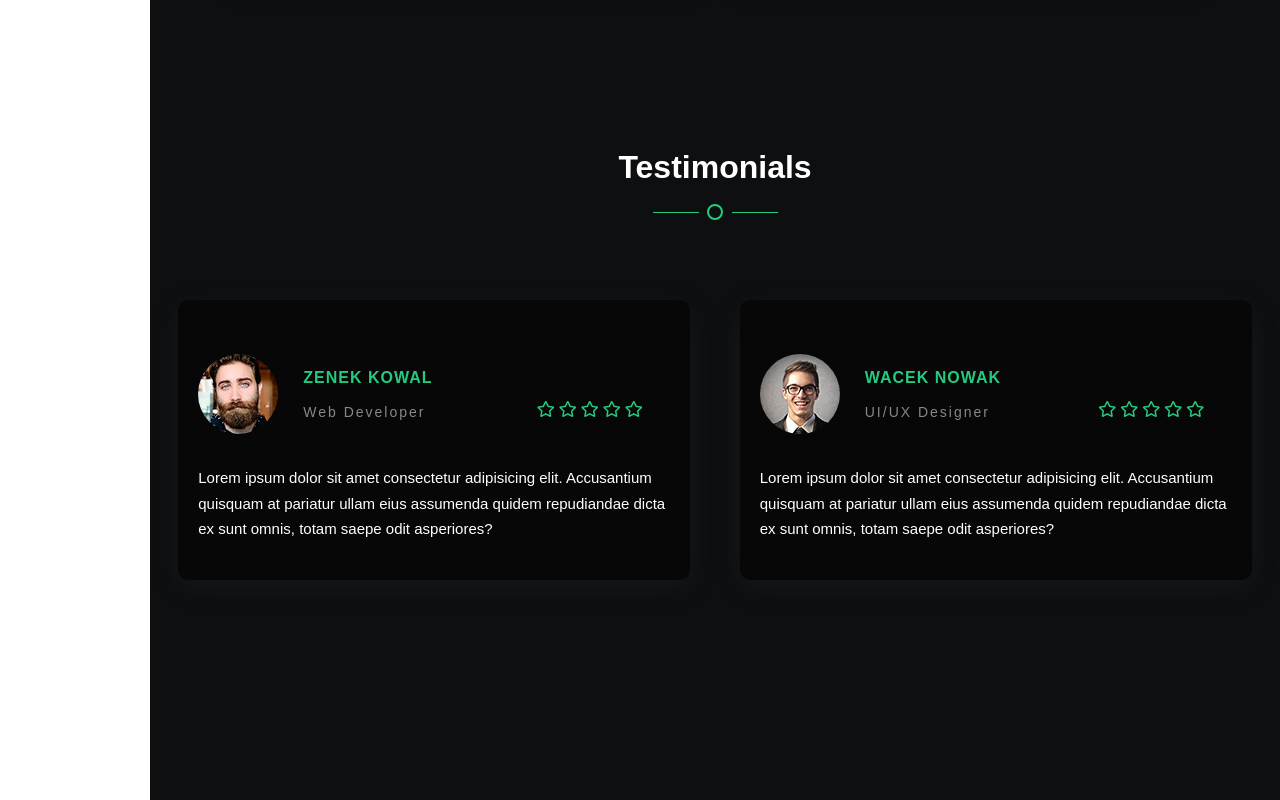
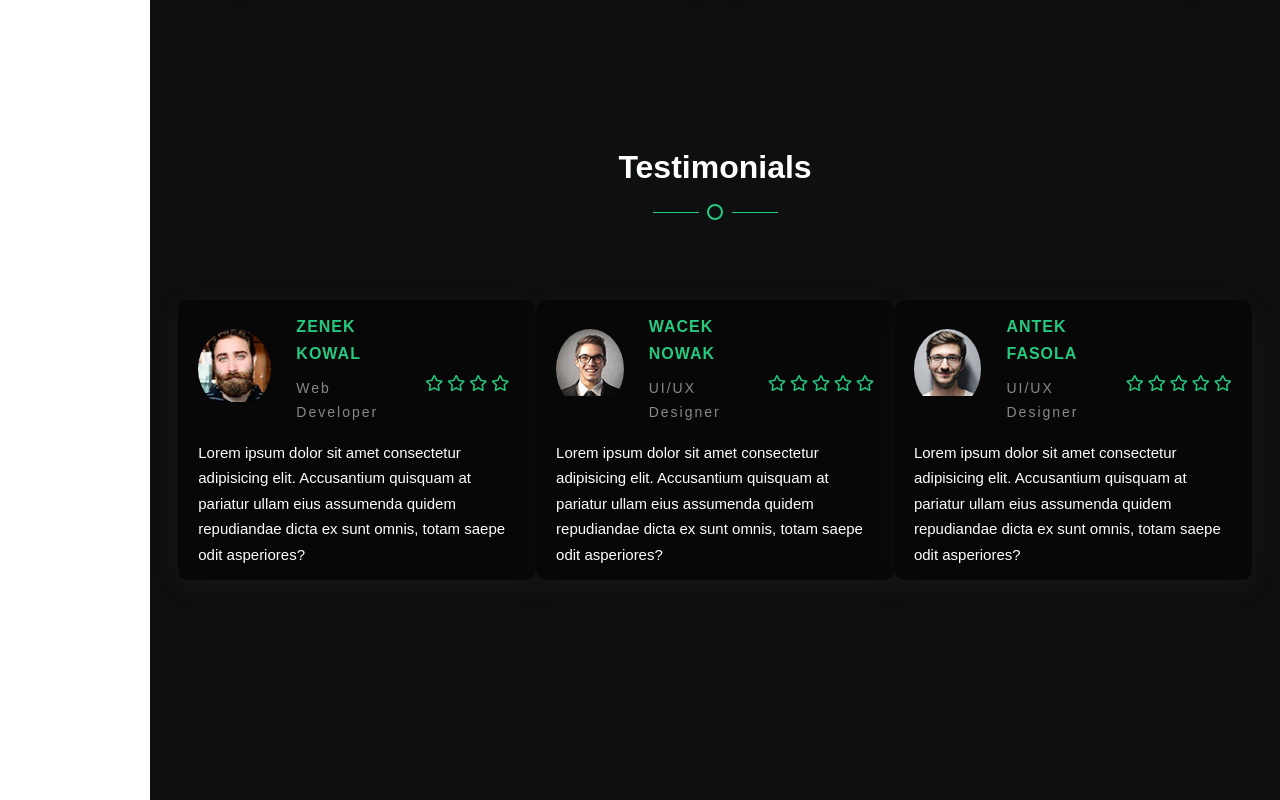
Before and after one commit to radekwilk/portfolio-front-end, a website: page index.html in a window 1280 px wide. Shown: the part 1960-2760 px from the top of the page. Drawn offline with nearby package versions, Linux system fonts and the light colour scheme.

Commit message:
add 3rd testimonial card

```diff
--- a/index.html
+++ b/index.html
@@ -401,9 +401,6 @@
               <li>
                 <i class="far fa-star"></i>
               </li>
-              <li>
-                <i class="far fa-star"></i>
-              </li>
             </ul>
           </div>
           <p class="about-testimonials-card-text">
@@ -450,6 +447,45 @@
           </p>
         </div>
         <!-- End of single testimonial card -->
+        <!-- Single testimonial card -->
+        <div class="about-testimonials-card">
+          <div class="about-testimonials-card-details">
+            <div class="about-testimonials-card-details-img">
+              <img src="img/testimonial-3.jpg" alt="Wacek Nowak">
+            </div>
+            <!-- container holding name and job title -->
+            <div class="about-testimonials-card-details-person">
+              <h4 class="about-testimonials-card-details-person-name">
+                Antek Fasola
+              </h4>
+              <p class="about-testimonials-card-details-person-title">
+                UI/UX Designer
+              </p>
+            </div>
+            <!-- Containers holding stars rating -->
+            <ul class="about-testimonials-card-details-rating">
+              <li>
+                <i class="far fa-star"></i>
+              </li>
+              <li>
+                <i class="far fa-star"></i>
+              </li>
+              <li>
+                <i class="far fa-star"></i>
+              </li>
+              <li>
+                <i class="far fa-star"></i>
+              </li>
+              <li>
+                <i class="far fa-star"></i>
+              </li>
+            </ul>
+          </div>
+          <p class="about-testimonials-card-text">
+            Lorem ipsum dolor sit amet consectetur adipisicing elit. Accusantium quisquam at pariatur ullam eius assumenda quidem repudiandae dicta ex sunt omnis, totam saepe odit asperiores?
+          </p>
+        </div>
+        <!-- End of single testimonial card -->
       </div>
 
     </article>
```
